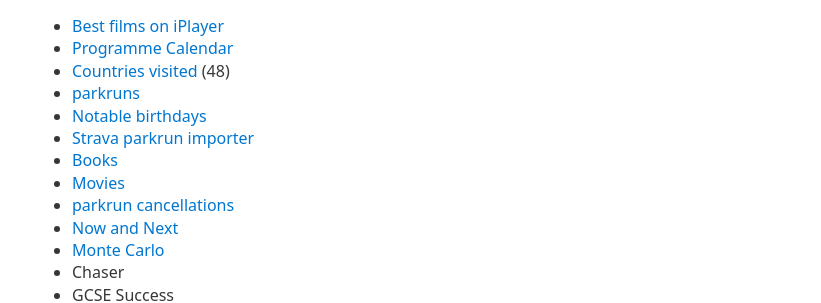
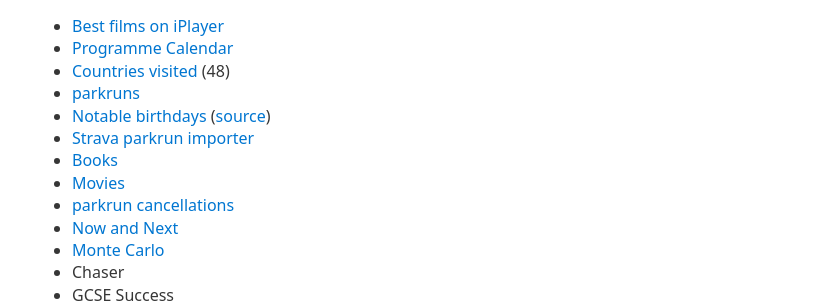
Before and after one commit to mrw34/mrw34.github.com, a Jekyll site: the page built from index.html, in a window 1280 px wide. Shown: the part 327-630 px from the top of the page, without its empty margins (208-1029 px from the left). Built offline with Jekyll 4.4.1, drawn with Linux system fonts in a browser that asks for light colours; comment, search, counter and statistics services are not loaded.

Commit message:
Update index.html

```diff
--- a/index.html
+++ b/index.html
@@ -19,8 +19,8 @@
 		<li><a href="https://visitedplaces.com/embed/?map=world&projection=geoNaturalEarth1&theme=dark-yellow&water=0&graticule=0&names=0&duration=0&placeduration=0&slider=0&autoplay=0&autozoom=none&autostep=0&home=GB&places=~AL_AT_BE_BG_HR_CZ_DK_CY_EE_FI_FR_DE_GR_HU_IS_IE_GG_IT_JE_LT_LV_LU_MT_NL_MK_PT_RO_PL_NO_SK_ES_SE_CH_TR_GB_VA_CA_CU_US_MA_UG_CN_IN_IL_JP_VN_TN_SI">Countries visited</a></li>
 		<!--li><a href="https://gtr.markwoodbridge.com/">GtR Alerts</a></li-->
 		<li><a href="https://datasette.markwoodbridge.com/parkruns/runs">parkruns</a></li>
-		<!--li><a href="https://birthdays.glitch.me">Notable birthdays</a> (<a href="https://glitch.com/edit/#!/birthdays">source</a>)</li-->
-		<li><a href="https://birthdays.deno.dev">Notable birthdays</a></li>
+		<li><a href="https://birthdays.glitch.me">Notable birthdays</a> (<a href="https://glitch.com/edit/#!/birthdays">source</a>)</li>
+		<!--li><a href="https://birthdays.deno.dev">Notable birthdays</a></li-->
 		<!--li><a href="https://launchpad.graphql.com/54j878l99">GraphQL with Monzo and Starling</a></li-->
 		<li><a href="https://strava.markwoodbridge.com">Strava parkrun importer</a></li>
 		<!--li><a href="https://parkrun-webdataconnector.now.sh">Tableau parkrun Web Data Connector</a></li-->
```
